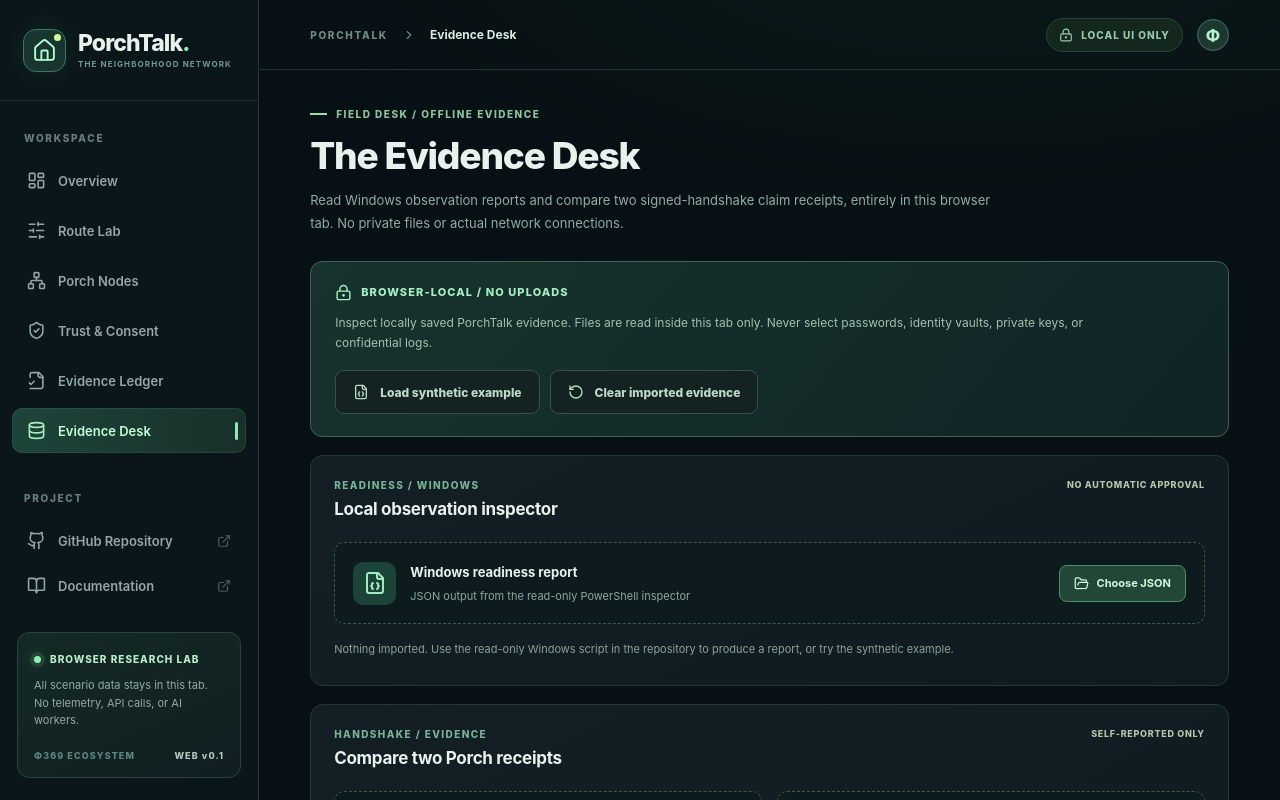
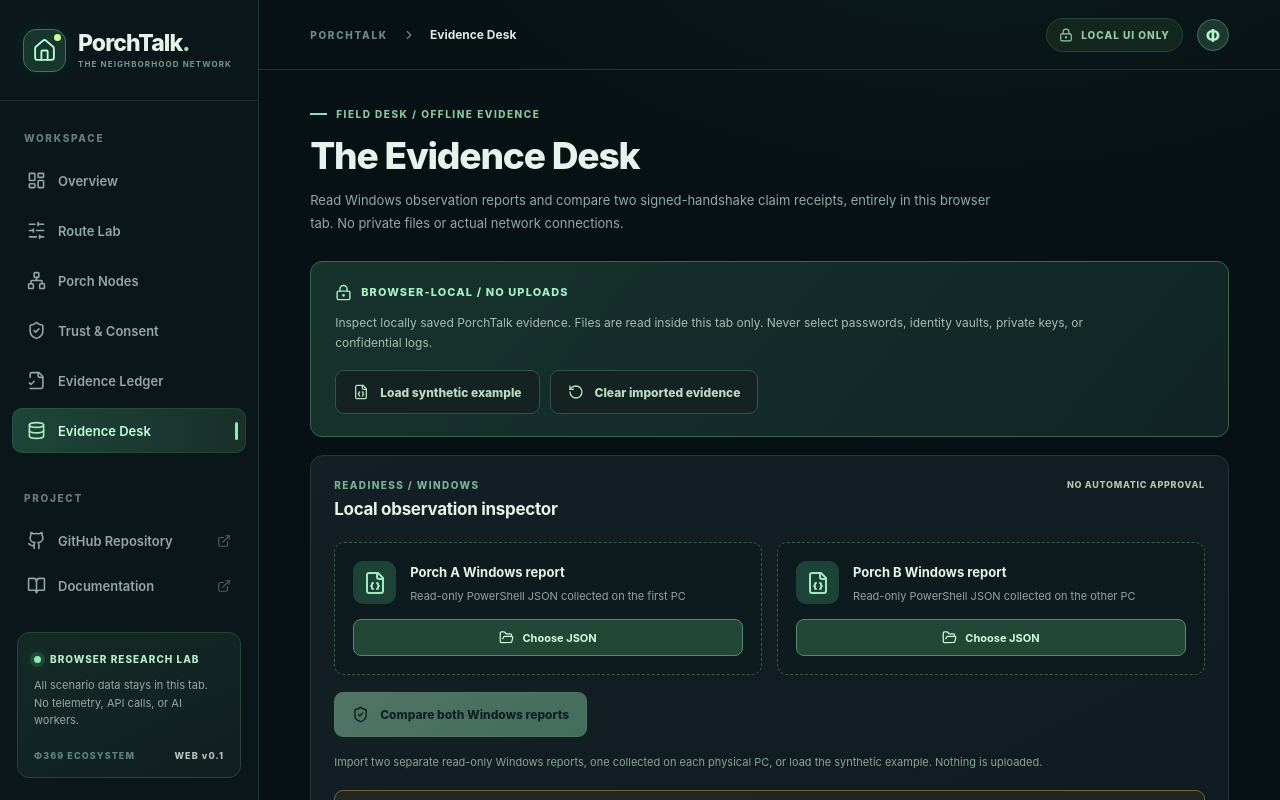
Before and after one commit to MichaelWave369/PorchTalk, a React (Vite) app in the folder web/: page / in a window 1280 px wide. Both pictures are taken after a click on the button "Evidence Desk". Shown: the top 800 px of the page. Built offline with nearby package versions, Linux system fonts and the light colour scheme.

Commit message:
feat(web): import and compare both PC Windows readiness reports with explicit unresolved safety gates

```diff
--- a/web/src/EvidenceDesk.jsx
+++ b/web/src/EvidenceDesk.jsx
@@ -1,7 +1,7 @@
 import React, { useState } from 'react'
 import { AlertTriangle, CheckCircle2, FileJson, FolderOpen, Info, LockKeyhole, RotateCcw, ShieldAlert, ShieldCheck, XCircle } from 'lucide-react'
-import { EvidenceInputError, compareKnockReceipts, inspectWindowsReport, inspectKnockReceipt, readLocalJSON } from './evidence.js'
-import { syntheticWindowsObservation, syntheticLeftReceipt, syntheticRightReceipt } from './evidence-fixtures.js'
+import { EvidenceInputError, compareKnockReceipts, compareWindowsReports, compareWindowsSummaries, inspectWindowsReport, inspectKnockReceipt, readLocalJSON } from './evidence.js'
+import { syntheticWindowsObservation, syntheticNeighborWindowsObservation, syntheticLeftReceipt, syntheticRightReceipt } from './evidence-fixtures.js'
 
 function EvidenceFile({ title, subtitle, onLoad, status }) {
   const [filename, setFilename] = useState('')
@@ -28,28 +28,47 @@ function EvidenceFile({ title, subtitle, onLoad, status }) {
 
 export default function EvidenceDesk() {
   const [readiness, setReadiness] = useState(null)
+  const [neighborReadiness, setNeighborReadiness] = useState(null)
+  const [windowsMatch, setWindowsMatch] = useState(null)
+  const [fileVersion, setFileVersion] = useState(0)
   const [left, setLeft] = useState(null)
   const [right, setRight] = useState(null)
   const [feedback, setFeedback] = useState('')
   const [source, setSource] = useState('NONE')
   const [pairResult, setPairResult] = useState(null)
 
-  async function loadReport(file) {
+  async function loadReport(file, which) {
     setFeedback('')
-    setReadiness(null)
+    setWindowsMatch(null)
     if (source === 'SYNTHETIC_EXAMPLE_ONLY') {
+      setReadiness(null)
+      setNeighborReadiness(null)
       setLeft(null)
       setRight(null)
       setPairResult(null)
+      setFileVersion(n => n + 1)
     }
+    if (which === 'main') setReadiness(null)
+    else setNeighborReadiness(null)
     setSource('NONE')
     try {
       const report = inspectWindowsReport(await readLocalJSON(file))
-      setReadiness(report)
+      if (which === 'main') setReadiness(report)
+      else setNeighborReadiness(report)
       setSource('LOCAL_FILE_UNTRUSTED')
     } catch (error) {
       setFeedback('Windows report refused: ' + (error instanceof EvidenceInputError ? error.message : 'file could not be inspected'))
       throw error
+    }
+  }
+
+  function compareWindows() {
+    setFeedback('')
+    setWindowsMatch(null)
+    try {
+      setWindowsMatch(compareWindowsSummaries(readiness, neighborReadiness))
+    } catch (error) {
+      setFeedback('Windows reports disagree: ' + (error instanceof EvidenceInputError ? error.message : 'invalid local observation'))
     }
   }
 
@@ -58,8 +77,11 @@ export default function EvidenceDesk() {
     setPairResult(null)
     if (source === 'SYNTHETIC_EXAMPLE_ONLY') {
       setReadiness(null)
+      setNeighborReadiness(null)
+      setWindowsMatch(null)
       setLeft(null)
       setRight(null)
+      setFileVersion(n => n + 1)
     }
     if (which === 'left') setLeft(null)
     else setRight(null)
@@ -88,6 +110,9 @@ export default function EvidenceDesk() {
   function example() {
     setFeedback('')
     setReadiness(inspectWindowsReport(syntheticWindowsObservation))
+    setNeighborReadiness(inspectWindowsReport(syntheticNeighborWindowsObservation))
+    setWindowsMatch(compareWindowsReports(syntheticWindowsObservation, syntheticNeighborWindowsObservation))
+    setFileVersion(n => n + 1)
     setLeft(syntheticLeftReceipt)
     setRight(syntheticRightReceipt)
     setPairResult(compareKnockReceipts(syntheticLeftReceipt, syntheticRightReceipt))
@@ -97,9 +122,12 @@ export default function EvidenceDesk() {
   function clearAll() {
     setFeedback('')
     setReadiness(null)
+    setNeighborReadiness(null)
+    setWindowsMatch(null)
     setLeft(null)
     setRight(null)
     setPairResult(null)
+    setFileVersion(n => n + 1)
     setSource('NONE')
   }
 
@@ -116,25 +144,51 @@ export default function EvidenceDesk() {
 
     <section className="panel desk-panel">
       <div className="panel-head"><div><span className="kicker">READINESS / WINDOWS</span><h3>Local observation inspector</h3></div><span className="desk-status">NO AUTOMATIC APPROVAL</span></div>
-      <EvidenceFile title="Windows readiness report" subtitle="JSON output from the read-only PowerShell inspector" onLoad={loadReport} status={!!readiness} />
-      {readiness ? <>
-        <div className="desk-results">
-          <div><small>Entered local address</small><strong>{readiness.observed_local_ipv4}</strong></div>
-          <div><small>Proposed peer address</small><strong>{readiness.proposed_peer_ipv4}</strong></div>
-          <div><small>Port</small><strong>{readiness.proposed_port}</strong></div>
-          <div><small>Address plan</small><strong>{readiness.private_address_plan ? 'RFC1918 /24 format' : 'INVALID PLAN'}</strong></div>
-          <div><small>Windows interface claim</small><strong>{readiness.local_interface_claimed ? 'Observed by report' : 'Not observed'}</strong></div>
-          <div><small>Firewall enabled claim</small><strong>{readiness.firewall_enabled_claimed === null ? 'UNKNOWN' : readiness.firewall_enabled_claimed ? 'Enabled (not clearance)' : 'DISABLED'}</strong></div>
+      <div className="desk-twins">
+        <EvidenceFile key={'windows-a-' + fileVersion} title="Porch A Windows report"
+          subtitle="Read-only PowerShell JSON collected on the first PC"
+          onLoad={file => loadReport(file, 'main')} status={!!readiness} />
+        <EvidenceFile key={'windows-b-' + fileVersion} title="Porch B Windows report"
+          subtitle="Read-only PowerShell JSON collected on the other PC"
+          onLoad={file => loadReport(file, 'neighbor')} status={!!neighborReadiness} />
+      </div>
+      <button className="primary-btn desk-compare" type="button"
+        disabled={!readiness || !neighborReadiness}
+        onClick={compareWindows}><ShieldCheck size={17}/> Compare both Windows reports</button>
+      {(readiness || neighborReadiness) ? <div className="desk-results">
+        {[
+          {label: 'Porch A', value: readiness},
+          {label: 'Porch B', value: neighborReadiness},
+        ].map(item => <div key={item.label} className="desk-observation">
+          <small>{item.label}</small>
+          <strong>{item.value?.observed_local_ipv4 || 'NOT IMPORTED'}</strong>
+          <p>Expected peer: {item.value?.proposed_peer_ipv4 || 'Unknown'}</p>
+          <p>Port: {item.value?.proposed_port ?? 'Unknown'}</p>
+          <p>Interface: {item.value ? (item.value.local_interface_claimed ? 'Claimed present' : 'Not observed') : 'Unknown'}</p>
+          <p>Firewall: {item.value?.firewall_enabled_claimed === null || !item.value ? 'Unknown' : item.value.firewall_enabled_claimed ? 'Reported on' : 'Reported off'}</p>
+        </div>)}
+      </div> : <p className="desk-placeholder">Import two separate read-only Windows reports, one collected on each physical PC, or load the synthetic example. Nothing is uploaded.</p>}
+      {windowsMatch && <div className="desk-pass">
+        <CheckCircle2 size={21}/><div>
+          <strong>Supplied private-address plans cross-match</strong>
+          <p>{windowsMatch.porch_a_ipv4} ↔ {windowsMatch.porch_b_ipv4} · proposed port {windowsMatch.proposed_port}</p>
+          <small>{windowsMatch.observation_warnings.length} observations require attention · {windowsMatch.manual_checks_remain.length} mandatory manual reviews still open.</small>
+          {windowsMatch.observation_warnings.length > 0 && <ul className="desk-findings">
+            {windowsMatch.observation_warnings.map(w => <li key={w}>{w.replaceAll('_', ' ').toLowerCase()}</li>)}
+          </ul>}
+          <p className="desk-no-approval">NOT independently attested · NOT real-hardware verified · NO permission to open a port or share compute.</p>
         </div>
-        <div className="desk-advisory"><ShieldAlert size={18}/><div><strong>Still requires operator review</strong><p>{readiness.pending_manual_checks.length} manual checks unresolved. Report errors: {readiness.inspection_error_count}. An enabled firewall or a valid address is not proof of safe connectivity.</p></div></div>
-      </> : <p className="desk-placeholder">Nothing imported. Use the read-only Windows script in the repository to produce a report, or try the synthetic example.</p>}
+      </div>}
+      <div className="desk-advisory"><ShieldAlert size={18}/><div><strong>Address consistency is not network readiness</strong>
+        <p>Neither JSON file proves interface ownership, trusted fingerprint enrollment, protected Windows keys, correct firewall rules or router isolation. Actual network tests still require separate operator authorization and security review.</p>
+      </div></div>
     </section>
 
     <section className="panel desk-panel">
       <div className="panel-head"><div><span className="kicker">HANDSHAKE / EVIDENCE</span><h3>Compare two Porch receipts</h3></div><span className="desk-status">SELF-REPORTED ONLY</span></div>
       <div className="desk-twins">
-        <EvidenceFile title="Porch A receipt" subtitle="JSON from one participant's one-shot handshake" onLoad={file => loadReceipt(file, 'left')} status={!!left} />
-        <EvidenceFile title="Porch B receipt" subtitle="JSON from the other participant's handshake" onLoad={file => loadReceipt(file, 'right')} status={!!right} />
+        <EvidenceFile key={'receipt-a-' + fileVersion} title="Porch A receipt" subtitle="JSON from one participant's one-shot handshake" onLoad={file => loadReceipt(file, 'left')} status={!!left} />
+        <EvidenceFile key={'receipt-b-' + fileVersion} title="Porch B receipt" subtitle="JSON from the other participant's handshake" onLoad={file => loadReceipt(file, 'right')} status={!!right} />
       </div>
       <button className="primary-btn desk-compare" type="button" disabled={!left || !right} onClick={compare}><ShieldCheck size={17}/> Compare two local receipts</button>
       {pairResult && <div className="desk-pass">
```
